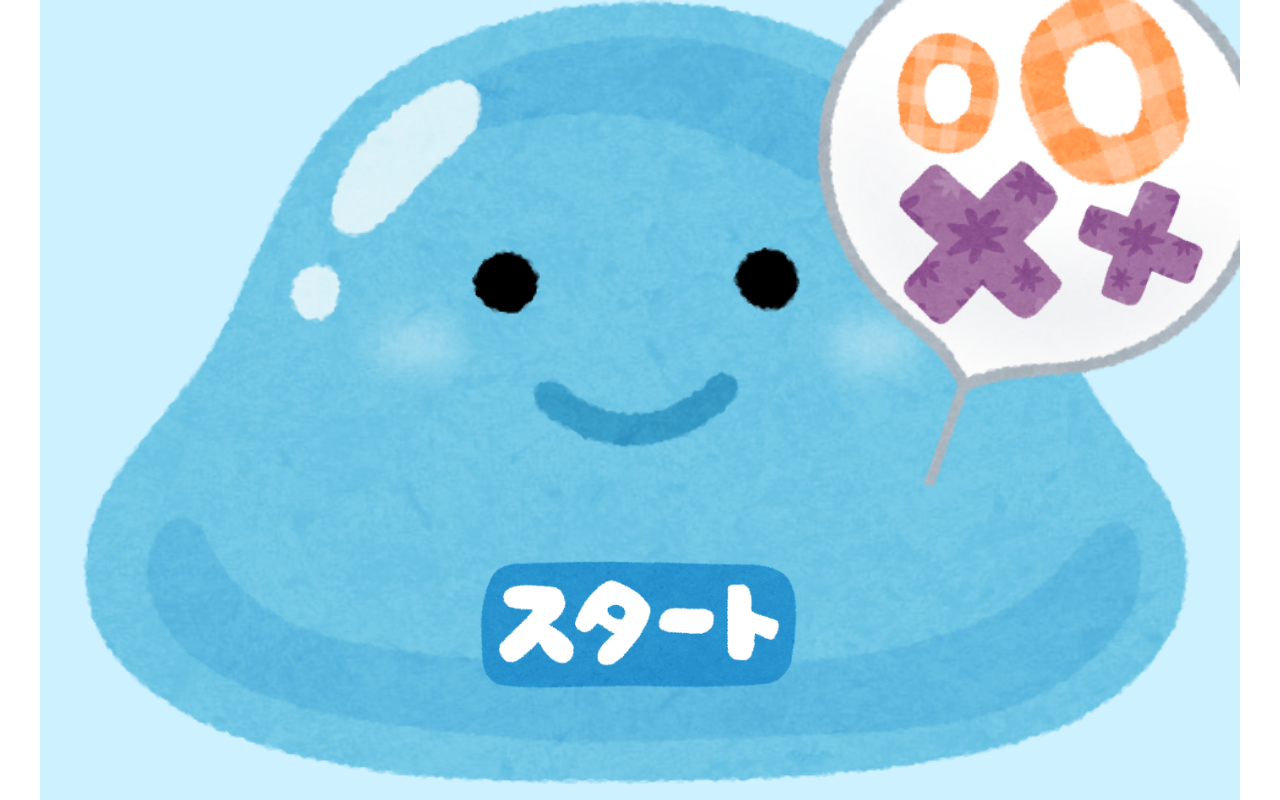
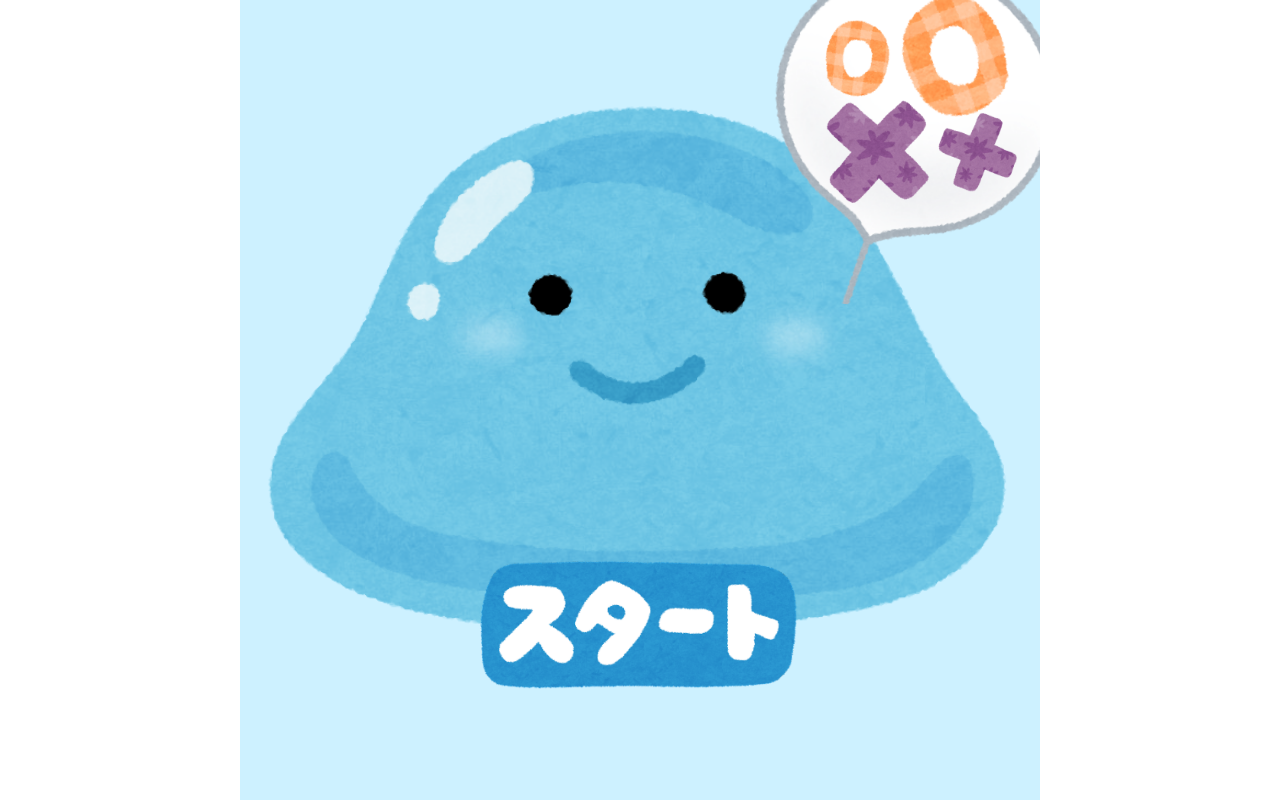
Before and after one commit to GeneHuang331/OOXX, a Vue app: page /#/ in a window 1280 px wide. Built offline with nearby package versions, Linux system fonts and the light colour scheme.

Commit message:
[FEAT] 登入頁最大寬度調整

```diff
--- a/src/views/login.vue
+++ b/src/views/login.vue
@@ -17,7 +17,7 @@ export default {
 <style lang="scss">
 main {
   width: 100%;
-  max-width: 1200px;
+  max-width: 800px;
   margin: 0 auto;
   height: 100vh;
   background: #cdf1ff url('@/assets/img/slime_small.png') bottom 60% center no-repeat;
@@ -27,15 +27,7 @@ main {
     position: absolute;
     top: 0%;
     right: 0;
-    width: 800px;
-    @media (max-width: 1023px) {
-      width: 600px;
-    }
-
-    @media (max-width: 800px) {
-      width: 500px;
-    }
-
+    width: 500px;
     @media (max-width: 767px) {
       width: 450px;
     }
```
